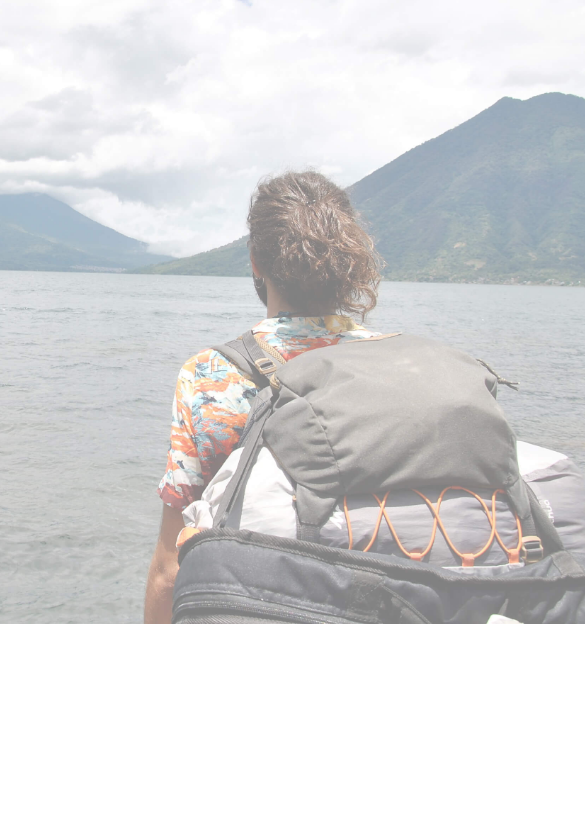
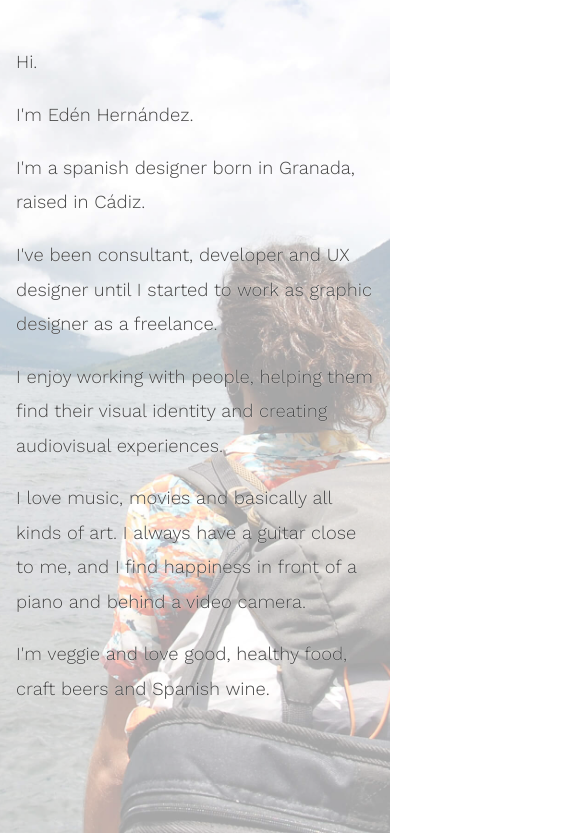
Before and after one commit to rayito/edenhernandez, a plain HTML site: page about.html in a window 390 px wide. Shown: the part 65-898 px from the top of the page, 585 px wide, since content can reach past the window. Before the commit the page ends 844 px from the top, so only its background shows below. Drawn offline with nearby package versions, Linux system fonts and the light colour scheme.

Commit message:
About terminada

```diff
--- a/about.html
+++ b/about.html
@@ -24,6 +24,8 @@
 
 <body>
 
+    <div class="bg"></div>
+
     <div id="header">
         <a href="index.html"><div class="logo-title"><span class="b">edenhernandez</span>design</div></a>
         <div class="h-links">
@@ -42,9 +44,17 @@
         </div>
     </div>
 
-    <div class="about">
-        <img src="images/about-cut-tiny.jpg">
+    <div id="content">
+        <div class="text-row">
+            <p>Hi.</p>
+            <p>I'm Edén Hernández.</p>
+            <p>I'm a spanish designer born in Granada, raised in Cádiz.</p>
+            <p>I've been consultant, developer and UX designer until I started to work as graphic designer as a freelance.</p>
+            <p>I enjoy working with people, helping them find their visual identity and creating audiovisual experiences.</p>
+            <p>I love music, movies and basically all kinds of art. I always have a guitar close to me, and I find happiness
+            in front of a piano and behind a video camera.</p>
+            <p>I'm veggie and love good, healthy food, craft beers and Spanish wine.</p>
+        </div>
     </div>
-
 </body>
 </html>
--- a/css/about.css
+++ b/css/about.css
@@ -1,13 +1,37 @@
 #header {
 	background-color: transparent;
+	transition: background-color ease-in-out .4s, box-shadow ease .4s;
 }
 
 #header.shadow {
-	box-shadow: none;
+	background-color: #FFF;
 }
 
-.about img {
-	width: 100%;
+.bg {
+	position: absolute;
+	z-index: -1;
+	top: 0;
+	left: 0;
+	background-color: rgba(255,255,255,.3);
+	min-width: 100%;
+	min-height: 100%;
+}
+
+body {
+	background-image: url("../images/about-cut-tiny.jpg");
+	background-size: cover;
+	background-repeat: no-repeat;
+	background-position: center;
+}
+
+.text-row {
+	padding: 0 1.5rem;
+}
+
+p {
+	font-size: 1.5rem;
+	line-height: 2.5rem;
+	text-shadow: 0px 0px 1px white;
 }
 
 @media screen and (max-width: 700px) {
@@ -21,23 +45,39 @@
 
 
 @media screen and (max-width: 570px) {
-	.about img {
-		left: -260px;
+
+	.text-row {
+		padding: 0 1rem;
 	}
-
 	.h-links ul {
 	    background-color: transparent;
+	}
+	.shadow .h-links ul {
+	    background-color: #FFF;
+	}
+	body {
+		background-position-x: -600px;
 	}
 }
 
 @media screen and (max-width: 490px) {
-	.about img {
-		left: -320px;
+	p {
+		font-size: 1.25rem;
+		line-height: 2.25rem;
+	}
+
+}
+
+@media screen and (max-width: 400px) {
+	p {
+		font-size: 1.15rem;
+		line-height: 2.15rem;
 	}
 }
 
-@media screen and (max-width: 400px) {
-	.about img {
-		left: -380px;
+@media screen and (max-width: 340px) {
+	p {
+		font-size: 1rem;
+		line-height: 2rem;
 	}
 }
--- a/js/scripts.js
+++ b/js/scripts.js
@@ -6,6 +6,12 @@ $(document).ready(function() {
 	$('#nav-icon').click(function() {
 		$(".h-links").toggleClass('open');
 	});
+
+
+    if ( $(".bg").length ) {
+    	adapt_bg();
+    	setListeners();
+    }
 });
 
 
@@ -21,14 +27,18 @@ function adapt() {
     		$(".wireframe img").width( $(".row").width() - 32 );
     }
 }
+*/
 
+function adapt_bg() {
+	$(".bg").height( $(document).innerHeight() );
+}
 
 function setListeners() {
 	$(window).resize(function() {
-		adapt();
+		adapt_bg();
 	});
 }
-*/
+
 
 $(window).scroll(function() {
 	if ( $(window).scrollTop() > 20 ) {
```
